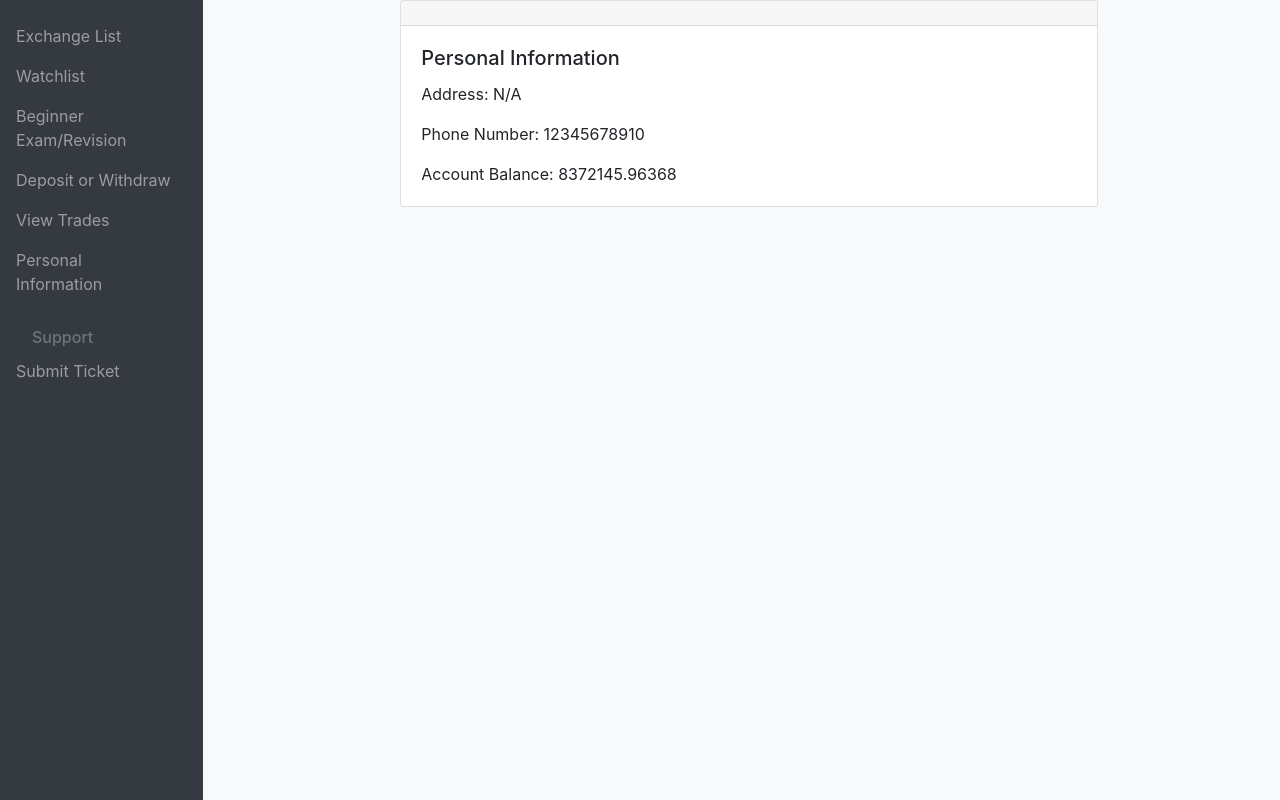
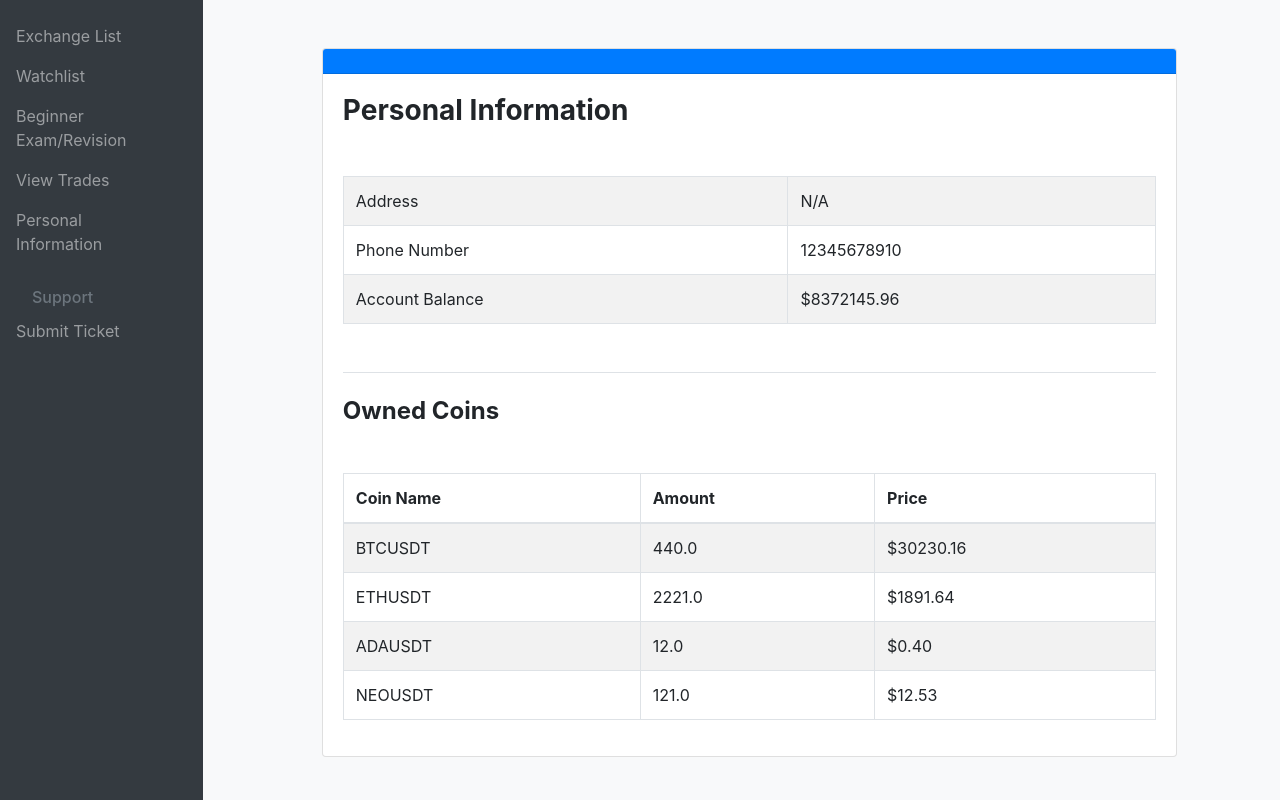
Before and after one commit to lewis-ljh/CryptoCadet, a Django app: page /personal_info/ in a window 1280 px wide. Shown: the part 56-856 px from the top of the page. Run offline with Django 4.2, Linux system fonts and the light colour scheme; a user stored in the database is signed in; data comes from the database, SQL or seed files in the repository; both versions use the stored data as it was after the commit.

Commit message:
Fixed the Deposit and Withdraw, Also added a list of coin owned into personal Info

```diff
--- a/CryptoCadet/mysite/main/templates/main/base.html
+++ b/CryptoCadet/mysite/main/templates/main/base.html
@@ -145,10 +145,6 @@
                                         <li class="nav-item">
                                             <a class='nav-link' href="{% url 'exam' %}">Beginner Exam/Revision</a>
                                         </li>
-
-                                        <li class="nav-item">
-                                            <a class='nav-link' href="{% url 'deposit_withdraw' %}">Deposit or Withdraw</a></li>
-                                        </li>
                                         <li class="nav-item">
                                             <a class='nav-link' href="{% url 'previousTrades' %}">View Trades</a></li>
                                         </li>
--- a/CryptoCadet/mysite/main/templates/main/personal_info.html
+++ b/CryptoCadet/mysite/main/templates/main/personal_info.html
@@ -1,20 +1,64 @@
 {% extends "main/base.html" %}
-{% block title %} <title>Personal Information </title>{% endblock %}
+
+{% block title %}
+    <title>Personal Information</title>
+{% endblock %}
 
 {% block content %}
+    <div class="container mt-5">
         <div class="row justify-content-center">
-    <div class="col-md-8">
+            <div class="col-md-10">
                 <div class="card">
-            <div class="card-header">{{ first_name }} {{ last_name }}</div>
+                    <div class="card-header bg-primary text-white h4">{{ first_name }} {{ last_name }}</div>
                     <div class="card-body">
-                <h5 class="card-title">Personal Information</h5>
+                        <h5 class="card-title h3 font-weight-bold">Personal Information</h5>
+                        <table class="table table-striped table-bordered mt-5">
+                            <tbody>
                                 {% if address %}
-                    <p class="card-text">Address: {{ address.street_name }}, {{ address.city }}, {{ address.post_code }}, {{ address.country }}</p>
+                                    <tr>
+                                        <td>Address</td>
+                                        <td>{{ address.street_name }}, {{ address.city }}, {{ address.post_code }}, {{ address.country }}</td>
+                                    </tr>
                                 {% else %}
-                    <p class="card-text">Address: N/A</p>
+                                    <tr>
+                                        <td>Address</td>
+                                        <td>N/A</td>
+                                    </tr>
                                 {% endif %}
-                <p class="card-text">Phone Number: {{ phone_number }}</p>
-                <p class="card-text">Account Balance: {{ account_balance }}</p>
+                                <tr>
+                                    <td>Phone Number</td>
+                                    <td>{{ phone_number }}</td>
+                                </tr>
+                                <tr>
+                                    <td>Account Balance</td>
+                                    <td>${{ account_balance|floatformat:2 }}</td>
+                                </tr>
+                            </tbody>
+                        </table>
+                        <h5 class="card-title h4 mt-5 border-top pt-4 font-weight-bold">Owned Coins</h5>
+                        {% if owned_coins %}
+                            <table class="table table-striped table-bordered mt-5">
+                                <thead>
+                                    <tr>
+                                        <th>Coin Name</th>
+                                        <th>Amount</th>
+                                        <th>Price</th>
+                                    </tr>
+                                </thead>
+                                <tbody>
+                                    {% for coin in owned_coins %}
+                                        <tr>
+                                            <td>{{ coin.coinName }}</td>
+                                            <td>{{ coin.amount }}</td>
+                                            <td>${{ coin.price|floatformat:2 }}</td>
+                                        </tr>
+                                    {% endfor %}
+                                </tbody>
+                            </table>
+                        {% else %}
+                            <p class="card-text h5">You do not own any coins.</p>
+                        {% endif %}
+                    </div>
                 </div>
             </div>
         </div>
--- a/CryptoCadet/mysite/main/views.py
+++ b/CryptoCadet/mysite/main/views.py
@@ -32,12 +32,14 @@ class ViewPersonalInformation(View):
         try:
             profile = Profile.objects.get(user=request.user)
             address = Address.objects.filter(user=request.user).first()
+            owned_coins = OwnedCoin.objects.filter(user=request.user)
             context = {
                 "first_name": request.user.first_name,
                 "last_name": request.user.last_name,
                 "address": address,
                 "phone_number": profile.phone_number,
                 "account_balance": profile.account_balance,
+                "owned_coins": owned_coins,
             }
         except Profile.DoesNotExist:
             context = {
@@ -46,8 +48,10 @@ class ViewPersonalInformation(View):
                 "address": None,
                 "phone_number": None,
                 "account_balance": None,
+                "owned_coins": None,
             }
         return render(request, self.template_name, context)
+
 
 
 
@@ -171,15 +175,27 @@ def show_deposit_withdraw_form(request):
     if request.method == 'POST':
         form = DepositWithdrawForm(request.POST)
         if form.is_valid():
-            request.session['deposit_withdraw_amount'] = float(form.cleaned_data['amount'])
+            amount = float(form.cleaned_data['amount'])
+            if amount <= 0:
+                form.add_error('amount', 'Amount must be positive.')
+                context = {'form': form}
+                return render(request, 'main/deposit_withdraw.html', context)
+            request.session['deposit_withdraw_amount'] = amount
             if form.cleaned_data['type'] == 'deposit':
                 return redirect(reverse('deposit') + f'?amount={request.session["deposit_withdraw_amount"]}')
+            elif form.cleaned_data['type'] == 'withdraw' and amount > request.user.profile.account_balance:
+                form.add_error('amount', 'Withdraw amount cannot be greater than account balance.')
+                context = {'form': form}
+                return render(request, 'main/deposit_withdraw.html', context)
             else:
+                # Withdrawal amount is valid, continue with redirect
                 return redirect(reverse('withdraw') + f'?amount={request.session["deposit_withdraw_amount"]}')
     else:
         form = DepositWithdrawForm()
     context = {'form': form}
     return render(request, 'main/deposit_withdraw.html', context)
+
+
 
 
 
```
Also changed, not shown: CryptoCadet/mysite/db.sqlite3. Lines whose indentation alone changed are shown as unchanged.
